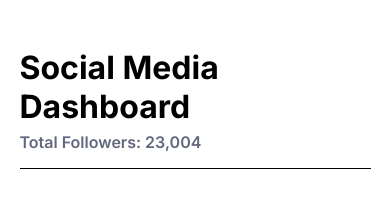
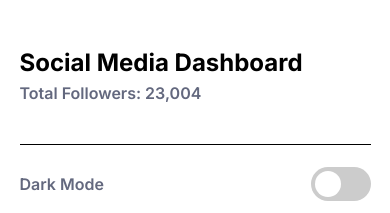
Before and after one commit to outerpreneur/social-media-dashboard-with-theme-switcher-master, a plain HTML site: page index.html in a window 390 px wide. Shown: the top 213 px of the page. Drawn offline with Linux system fonts and the light colour scheme.

Commit message:
responsive

```diff
--- a/style.css
+++ b/style.css
@@ -85,6 +85,10 @@ header {
   padding: 3em 0;
   display: flex;
   justify-content: space-between;
+}
+
+header h1 {
+  font-size: 1.5em;
 }
 
 .title p {
```
